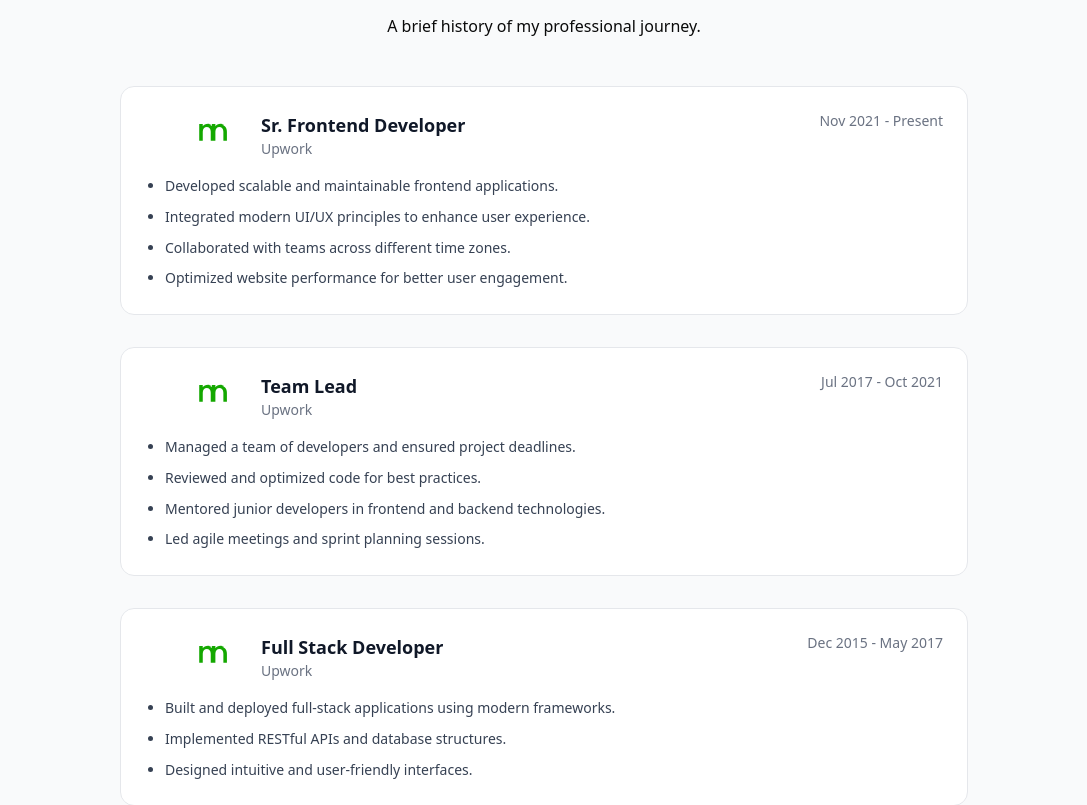
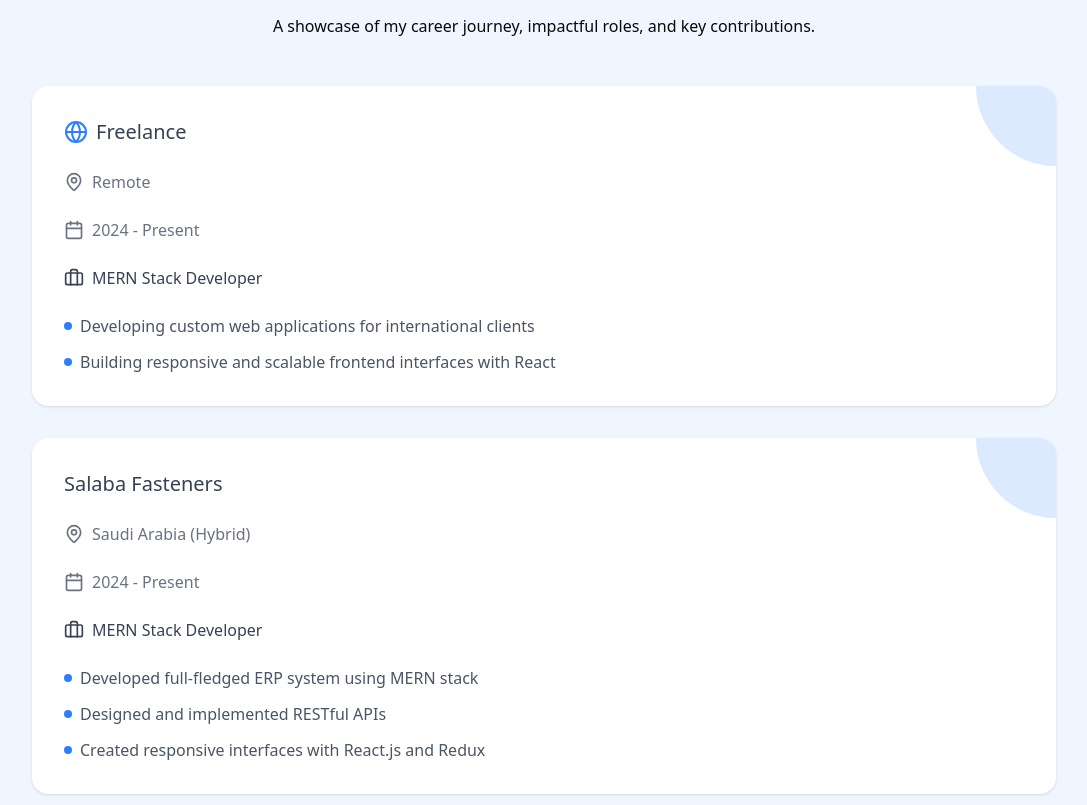
Before and after one commit to igrehanali/portfolio_web, a Next.js app: page / in a window 1280 px wide. Shown: the part 1992-2797 px from the top of the page, without its empty margins (96-1183 px from the left). Built offline with nearby package versions, Linux system fonts and the light colour scheme.

Commit message:
Refactor ExperienceSection to enhance layout and add freelance experience cards with icons

```diff
--- a/app/Components/experience.jsx
+++ b/app/Components/experience.jsx
@@ -1,100 +1,103 @@
-"use client";
-import { useEffect } from "react";
-import AOS from "aos";
-import "aos/dist/aos.css";
+import { Globe, MapPin, Calendar, Briefcase } from "lucide-react";
 import Heading from "./heading";
 
-export default function Experience() {
-  useEffect(() => {
-    AOS.init({ duration: 1000 });
-  }, []);
+export default function ExperienceSection() {
+  return (
+    <div className="bg-blue-50 py-16 px-4 md:px-8">
+      <div className="max-w-5xl mx-auto">
+        <Heading
+          title="Professional Experience"
+          subtitle="A showcase of my career journey, impactful roles, and key contributions."
+        />
 
-  const experiences = [
-    {
-      role: "Sr. Frontend Developer",
-      period: "Nov 2021 - Present",
-      company: "Upwork",
-      responsibilities: [
-        "Developed scalable and maintainable frontend applications.",
-        "Integrated modern UI/UX principles to enhance user experience.",
-        "Collaborated with teams across different time zones.",
-        "Optimized website performance for better user engagement.",
-      ],
-    },
-    {
-      role: "Team Lead",
-      period: "Jul 2017 - Oct 2021",
-      company: "Upwork",
-      responsibilities: [
-        "Managed a team of developers and ensured project deadlines.",
-        "Reviewed and optimized code for best practices.",
-        "Mentored junior developers in frontend and backend technologies.",
-        "Led agile meetings and sprint planning sessions.",
-      ],
-    },
-    {
-      role: "Full Stack Developer",
-      period: "Dec 2015 - May 2017",
-      company: "Upwork",
-      responsibilities: [
-        "Built and deployed full-stack applications using modern frameworks.",
-        "Implemented RESTful APIs and database structures.",
-        "Designed intuitive and user-friendly interfaces.",
-      ],
-    },
-  ];
+        {/* Freelance Experience Card */}
+        <div className="bg-white rounded-2xl p-8 mb-8 shadow-sm relative overflow-hidden">
+          <div className="absolute right-0 top-0 w-40 h-40 bg-blue-100 rounded-full -mr-20 -mt-20"></div>
 
-  return (
-    <div className="w-full py-16 bg-gray-50">
-      <div className="max-w-4xl mx-auto px-6">
-        <Heading
-          title="Work Experience"
-          subtitle="A brief history of my professional journey."
-        />
-        <div className="space-y-8">
-          {experiences.map((experience, index) => (
-            <div
-              key={index}
-              className="bg-white rounded-xl p-6 hover:shadow-lg  border border-gray-200 transition-all duration-300 transition-duration-300 ease-out"
-              data-aos="fade-up"
-              data-aos-delay={100 * index}
-            >
-              <div className="flex flex-col sm:flex-row justify-between mb-4">
-                <div className="flex items-center gap-4 mb-2 sm:mb-0">
-                  <div className="w-[100px]">
-                    <svg viewBox="0 0 102 32" className="h-8 w-24">
-                      <path
-                        d="M70.63 4.88c-.98-.53-2.19-.82-3.54-.82s-2.56.29-3.54.82c-.93.5-1.68 1.13-2.18 1.86v-2.3h-3.76v17.55h3.76v-9.54c0-1.45.4-2.64 1.19-3.52.79-.89 1.8-1.33 3.05-1.33 1.25 0 2.26.44 3.05 1.33.79.88 1.19 2.07 1.19 3.52v9.54h3.76v-9.54c0-2.25-.66-4.09-1.98-5.53-.98-1.07-2.19-1.71-3.54-1.86zM84.05 4.88c-.98-.53-2.19-.82-3.54-.82s-2.56.29-3.54.82c-.93.5-1.68 1.13-2.18 1.86v-2.3H71.03v17.55h3.76v-9.54c0-1.45.4-2.64 1.19-3.52.79-.89 1.8-1.33 3.05-1.33 1.25 0 2.26.44 3.05 1.33.79.88 1.19 2.07 1.19 3.52v9.54h3.76v-9.54c0-2.25-.66-4.09-1.98-5.53-.98-1.07-2.19-1.71-3.54-1.86z"
-                        fill="#14a800"
-                      />
-                    </svg>
-                  </div>
-                  <div>
-                    <h3 className="text-lg font-semibold text-gray-900">
-                      {experience.role}
-                    </h3>
-                    <p className="text-sm text-gray-500">
-                      {experience.company}
-                    </p>
-                  </div>
-                </div>
-                <span className="text-gray-500 text-sm">
-                  {experience.period}
+          <div className="space-y-6 relative z-10">
+            <div className="flex items-center gap-2 text-gray-700 font-medium text-xl">
+              <Globe className="text-blue-500" size={24} />
+              <span>Freelance</span>
+            </div>
+
+            <div className="flex items-center gap-2 text-gray-500">
+              <MapPin size={20} />
+              <span>Remote</span>
+            </div>
+
+            <div className="flex items-center gap-2 text-gray-500">
+              <Calendar size={20} />
+              <span>2024 - Present</span>
+            </div>
+
+            <div className="flex items-center gap-2 text-gray-700 font-medium">
+              <Briefcase size={20} />
+              <span>MERN Stack Developer</span>
+            </div>
+
+            <ul className="space-y-3">
+              <li className="flex items-start gap-2">
+                <div className="min-w-2 h-2 rounded-full bg-blue-500 mt-2"></div>
+                <span className="text-gray-600">
+                  Developing custom web applications for international clients
                 </span>
-              </div>
+              </li>
+              <li className="flex items-start gap-2">
+                <div className="min-w-2 h-2 rounded-full bg-blue-500 mt-2"></div>
+                <span className="text-gray-600">
+                  Building responsive and scalable frontend interfaces with
+                  React
+                </span>
+              </li>
+            </ul>
+          </div>
+        </div>
 
-              <ul className="list-disc pl-5 space-y-2">
-                {experience.responsibilities.map((responsibility, idx) => (
-                  <li
-                    key={idx}
-                    className="text-gray-700 text-sm leading-relaxed"
-                  >
-                    {responsibility}
-                  </li>
-                ))}
-              </ul>
+        {/* Salaba Fasteners Experience Card */}
+        <div className="bg-white rounded-2xl p-8 shadow-sm relative overflow-hidden">
+          <div className="absolute right-0 top-0 w-40 h-40 bg-blue-100 rounded-full -mr-20 -mt-20"></div>
+
+          <div className="space-y-6 relative z-10">
+            <div className="flex items-center gap-2 text-gray-700 font-medium text-xl">
+              <span>Salaba Fasteners</span>
             </div>
-          ))}
+
+            <div className="flex items-center gap-2 text-gray-500">
+              <MapPin size={20} />
+              <span>Saudi Arabia (Hybrid)</span>
+            </div>
+
+            <div className="flex items-center gap-2 text-gray-500">
+              <Calendar size={20} />
+              <span>2024 - Present</span>
+            </div>
+
+            <div className="flex items-center gap-2 text-gray-700 font-medium">
+              <Briefcase size={20} />
+              <span>MERN Stack Developer</span>
+            </div>
+
+            <ul className="space-y-3">
+              <li className="flex items-start gap-2">
+                <div className="min-w-2 h-2 rounded-full bg-blue-500 mt-2"></div>
+                <span className="text-gray-600">
+                  Developed full-fledged ERP system using MERN stack
+                </span>
+              </li>
+              <li className="flex items-start gap-2">
+                <div className="min-w-2 h-2 rounded-full bg-blue-500 mt-2"></div>
+                <span className="text-gray-600">
+                  Designed and implemented RESTful APIs
+                </span>
+              </li>
+              <li className="flex items-start gap-2">
+                <div className="min-w-2 h-2 rounded-full bg-blue-500 mt-2"></div>
+                <span className="text-gray-600">
+                  Created responsive interfaces with React.js and Redux
+                </span>
+              </li>
+            </ul>
+          </div>
         </div>
       </div>
     </div>
```
Also changed, not shown: 1 other file (tests, documents, lock files or other folders).
